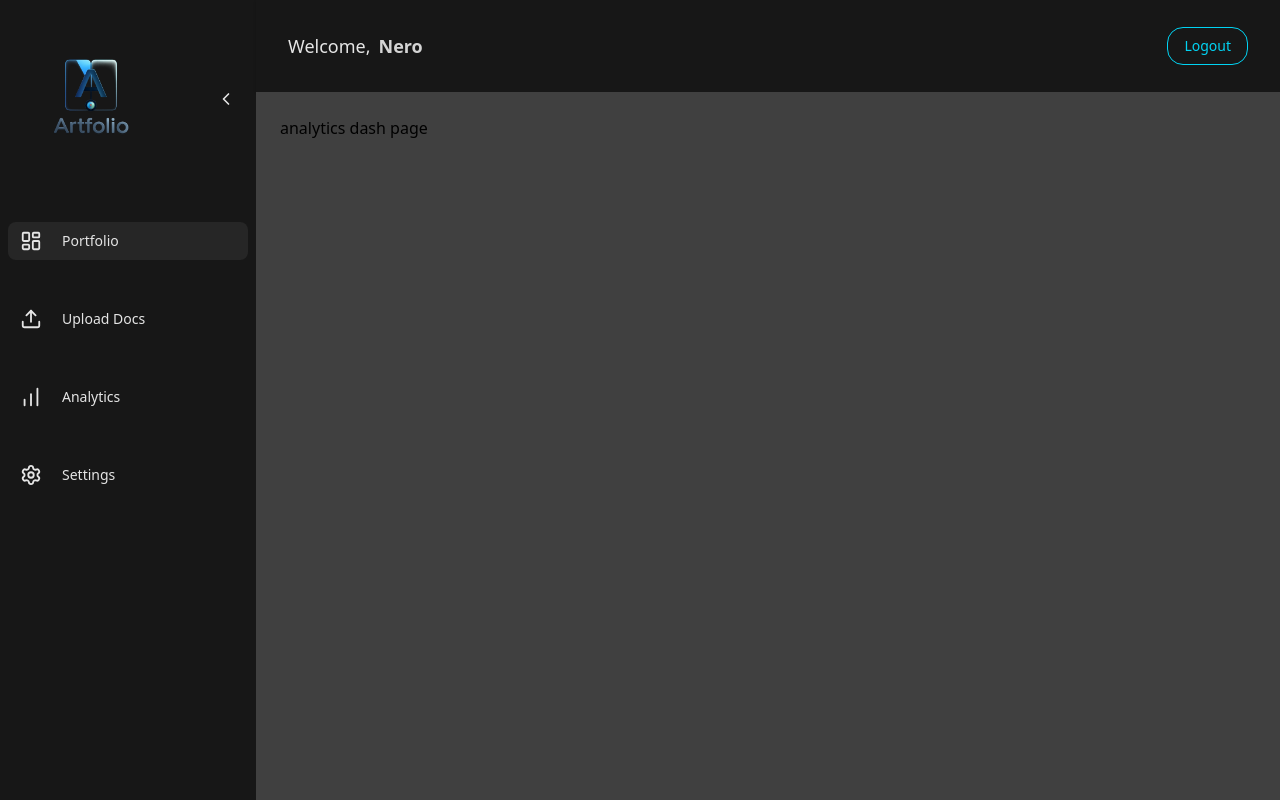
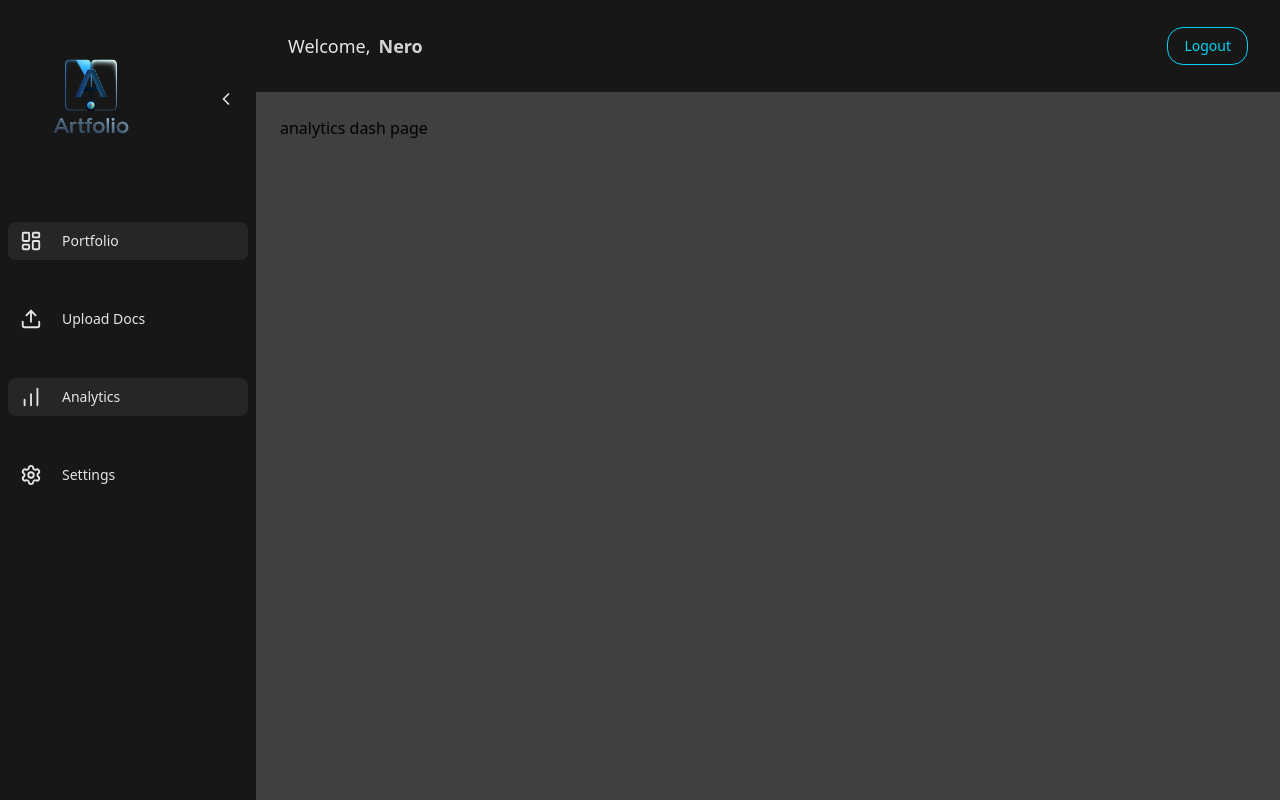
Before and after one commit to nerokome/Artfolio, a Next.js app: page /dashboard/analyticsdash in a window 1280 px wide. Built offline with nearby package versions, Linux system fonts and the light colour scheme.

Commit message:
fixwd analyrtics page

```diff
--- a/app/components/Sidebar.tsx
+++ b/app/components/Sidebar.tsx
@@ -123,10 +123,10 @@ export default function Sidebar() {
               collapsed={collapsed}
             />
             <SidebarItem
-              href="/dashboard/analytics"
+              href="/dashboard/analyticsdash"
               icon={<BarChart size={22} />}
               label="Analytics"
-              active={isActive('/dashboard/analytics')}
+              active={isActive('/dashboard/analyticsdash')}
               collapsed={collapsed}
             />
             <SidebarItem
```
